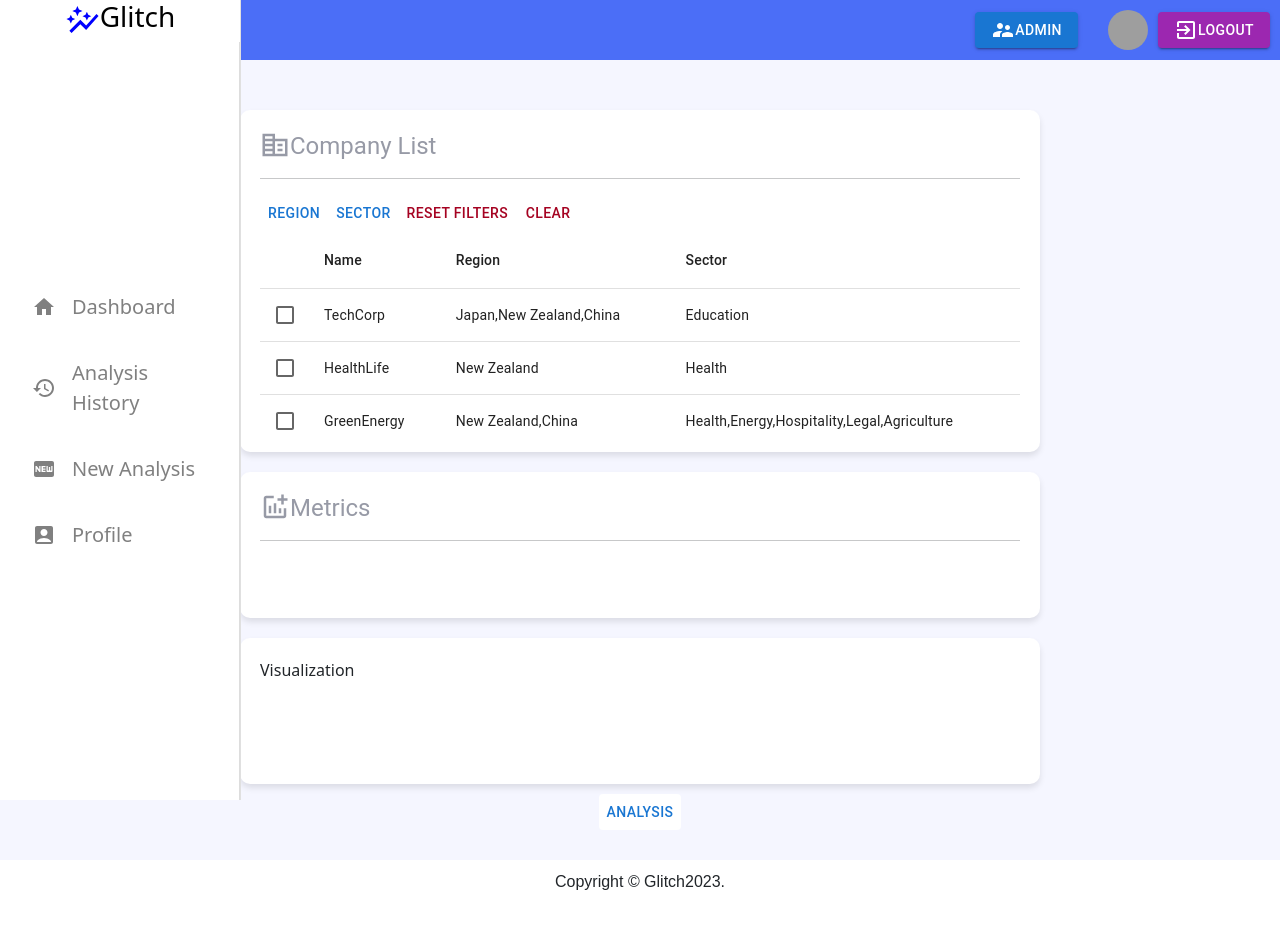
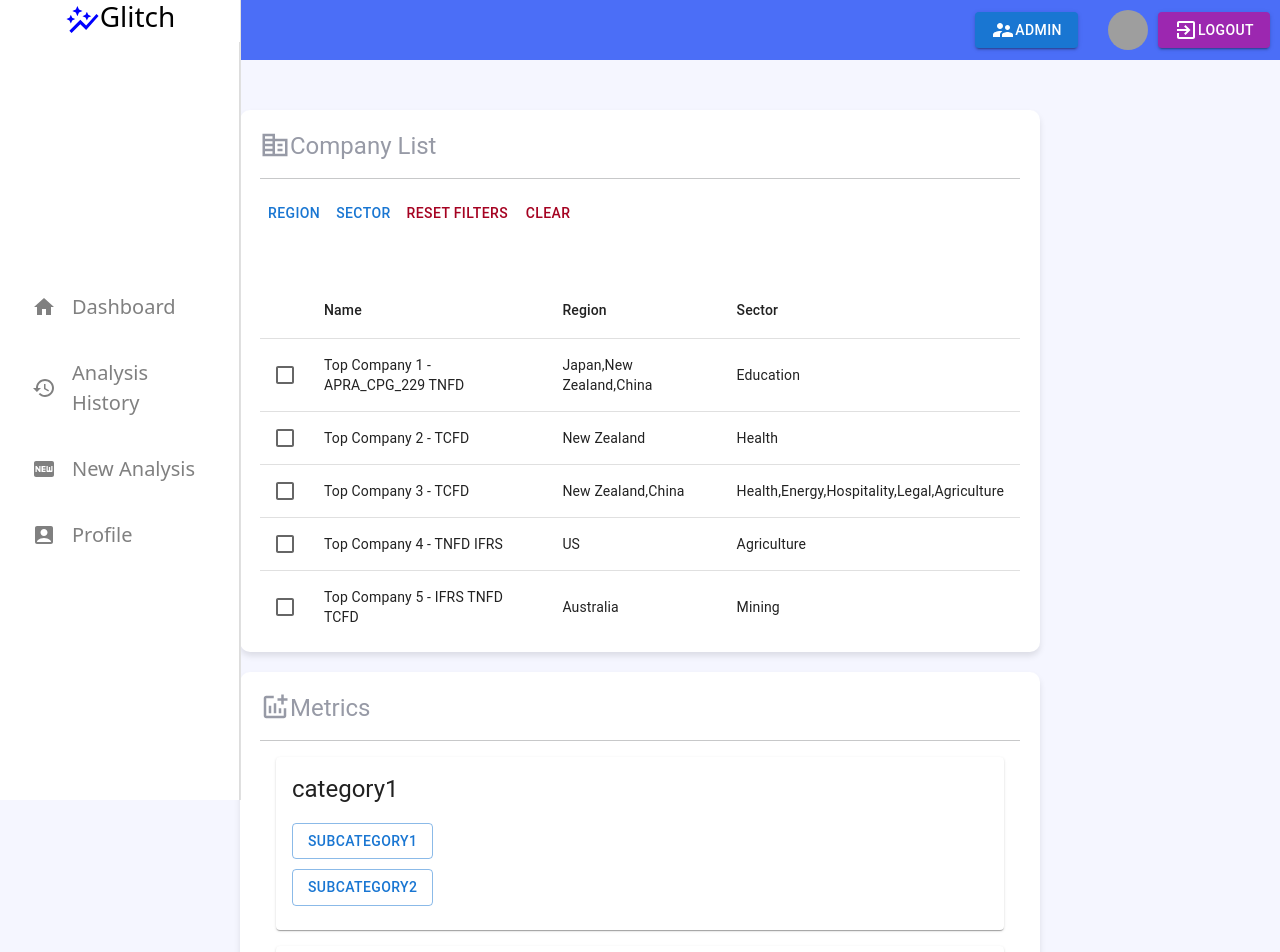
Before and after one commit to ZXGBryce/9900backup, a React (Create React App) app in the folder frontend/: page /analysis/1 in a window 1280 px wide. Shown: the top 952 px of the page. Before the commit the page ends 904 px from the top, so only its background shows below. Built offline with nearby package versions, Linux system fonts and the light colour scheme; grey boxes are pictures that could not be loaded.

Commit message:
metrics boxes added

```diff
--- a/frontend/src/components/Header.jsx
+++ b/frontend/src/components/Header.jsx
@@ -43,7 +43,7 @@ function Header() {
     //logout function
     function logoutAction () {
         logout()
-        navigate('/')
+        navigate('')
     }
 
     return (
--- /dev/null
+++ b/frontend/src/components/MetricsBox.jsx
@@ -0,0 +1,28 @@
+import { useState } from "react"
+import React from 'react'
+import { Card, CardContent, Typography } from '@mui/material'
+import Button from '@mui/material/Button'
+
+import Subcategory from './analysis/SubCategory'
+
+function Category ({data, categoryName, subcategories, onUpdateValue, onAddIndicator}) {
+
+    return (
+        <div>
+            {Object.entries(data).map(([categoryName, subcategories], index) => (
+            <Card key={index} sx={{ margin: 2 }} style={{maxHeight: '300px', overflow: 'auto'}}>
+                <CardContent>
+                <Typography variant="h5" gutterBottom>
+                    {categoryName}
+                </Typography>
+                {subcategories.map((subcategory, subIndex) => (
+                    <Subcategory   key={subIndex} subcategory={subcategory} onUpdateValue={onUpdateValue} onAddIndicator={onAddIndicator} />
+                ))}
+                </CardContent>
+            </Card>
+            ))}
+        </div>
+        );
+};
+
+export default Category
--- /dev/null
+++ b/frontend/src/components/analysis/AddIndicatorModal.jsx
@@ -0,0 +1,40 @@
+import React, { useState } from 'react';
+import { Modal, TextField, Button } from '@mui/material';
+
+const AddIndicatorModal = ({ open, onClose, onAdd }) => {
+    const [indicator, setIndicator] = useState({
+        name: '',
+        value: '',
+        environment: '',
+        social: '',
+        governance: ''
+    })
+
+    const handleChange = (field) => (event) => {
+        setIndicator({
+        ...indicator,
+        [field]: event.target.value
+        })
+    }
+
+    const handleAdd = () => {
+        onAdd(indicator);
+        onClose();
+    }
+
+    return (
+        <Modal open={open} onClose={onClose}>
+        <div style={{ padding: '20px', backgroundColor: 'white', position: 'absolute', top: '50%', left: '50%', transform: 'translate(-50%, -50%)', width: '300px' }}>
+            <h2>Add New Indicator</h2>
+            <TextField label="Name" value={indicator.name} onChange={handleChange('name')} fullWidth />
+            <TextField label="Value" value={indicator.value} onChange={handleChange('value')} fullWidth />
+            <TextField label="Environment" value={indicator.environment} onChange={handleChange('environment')} fullWidth />
+            <TextField label="Social" value={indicator.social} onChange={handleChange('social')} fullWidth />
+            <TextField label="Governance" value={indicator.governance} onChange={handleChange('governance')} fullWidth />
+            <Button onClick={handleAdd} variant="contained" color="primary" style={{ marginTop: '10px' }}>Add</Button>
+        </div>
+        </Modal>
+    )
+}
+
+export default AddIndicatorModal
--- a/frontend/src/components/Company.jsx
+++ b/frontend/src/components/analysis/Company.jsx
@@ -21,7 +21,7 @@ function CompanyBox ({ companyList, onCompanySelect }) {
 
     return (
         <div>
-            <Box style={{ maxHeight: '200px', overflow: 'auto' }}>
+            <Box style={{ maxHeight: '350px', overflow: 'auto', marginTop:'50px' }}>
                 <Table>
                     <TableHead>
                         <TableRow>
--- /dev/null
+++ b/frontend/src/components/analysis/SubCategory.jsx
@@ -0,0 +1,93 @@
+import React, { useState } from 'react';
+import { Table, TableBody, TableCell, TableHead, TableRow, Button } from '@mui/material';
+import AddIndicatorModal from './AddIndicatorModal';
+
+function Subcategory ({ categoryName, subcategory, onUpdateValue, onAddIndicator }) {
+    const [open, setOpen] = useState(false)
+    const [editableValue, setEditableValue] = useState(null)
+    const [editIndex, setEditIndex] = useState(null)
+
+    function handleToggle () {
+        setOpen(prevOpen => !prevOpen)
+    }
+
+    function handleValueClick (value, index) {
+        setEditableValue(value);
+        setEditIndex(index);
+        };
+
+        function handleValueChange (event) {
+            setEditableValue(event.target.value);
+        };
+
+        function handleValueUpdate () {
+            onUpdateValue(categoryName, subcategory.name, editIndex, editableValue)
+            setEditIndex(null);
+        };
+
+    // Add Modal
+    const [modalOpen, setModalOpen] = useState(false);
+
+    const handleOpenModal = () => {
+    setModalOpen(true);
+    }
+
+    const handleCloseModal = () => {
+    setModalOpen(false);
+    }
+
+    const handleAddIndicator = (indicator) => {
+    onAddIndicator(subcategory.name, indicator);
+    }
+
+    return (
+    <div>
+    <Button style={{marginTop:'10px'}} onClick={handleToggle} variant="outlined">
+        {subcategory.name}
+    </Button>
+    {open && (
+        <Table size="small">
+        <TableHead>
+            <TableRow>
+            <TableCell>Name</TableCell>
+            <TableCell>Value</TableCell>
+            <TableCell>Environment</TableCell>
+            <TableCell>Social</TableCell>
+            <TableCell>Governance</TableCell>
+            </TableRow>
+        </TableHead>
+        <TableBody>
+            {subcategory.indicators.map((indicator, index) => (
+                <TableRow key={index}>
+                    <TableCell>{indicator.name}</TableCell>
+                    <TableCell>
+                    {editIndex === index ? (
+                        <input
+                        type="text"
+                        value={editableValue}
+                        onChange={handleValueChange}
+                        onBlur={handleValueUpdate}
+                        />
+                    ) : (
+                        <span onClick={() => handleValueClick(indicator.value, index)}>
+                        {indicator.value}
+                        </span>
+                    )}
+                    </TableCell>
+                    <TableCell>{indicator.environment}</TableCell>
+                    <TableCell>{indicator.social}</TableCell>
+                    <TableCell>{indicator.governance}</TableCell>
+                </TableRow>
+            ))}
+        </TableBody>
+        <Button onClick={handleOpenModal} variant="contained" color="primary" style={{ marginTop: '10px' }}>
+            Add New Indicator
+        </Button>
+        <AddIndicatorModal open={modalOpen} onClose={handleCloseModal} onAdd={handleAddIndicator} />
+        </Table>
+    )}
+    </div>
+);
+};
+
+export default Subcategory;
--- a/frontend/src/css/Site.css
+++ b/frontend/src/css/Site.css
@@ -1,7 +1,6 @@
 .site-struct {
     display: flex;
     flex-direction: column;
-    height: 100vh;
     background-color: #f5f6ff;
 }
 
--- a/frontend/src/css/pages/Analysis.css
+++ b/frontend/src/css/pages/Analysis.css
@@ -1,3 +1,4 @@
+
 .container-block {
     margin-top: 20px;
     flex: 1;
@@ -6,6 +7,18 @@
     justify-content: center;
     align-items: center;
     padding: 20px;
+    box-shadow: 0 4px 6px rgba(0, 0, 0, 0.1);
+}
+
+.company-container-block {
+    margin-top: 20px;
+    flex: 1;
+    background-color: white;
+    border-radius: 10px;
+    justify-content: center;
+    align-items: center;
+    padding: 20px;
+    height: 350px;
     box-shadow: 0 4px 6px rgba(0, 0, 0, 0.1);
 }
 
@@ -23,10 +36,16 @@
     .container-block  {
         width: 800px;
     }
+    .company-container-block{
+        width: 800px;
+    }
 }
 
 @media (min-width: 768px) and (max-width: 1024px) {
     .container-block {
+        width: 600px;
+    }
+    .company-container-block{
         width: 600px;
     }
 }
@@ -35,4 +54,7 @@
     .container-block {
         width: 350px;
     }
+    .company-container-block{
+        width: 350px;
+    }
 }
--- a/frontend/src/pages/analysis.jsx
+++ b/frontend/src/pages/analysis.jsx
@@ -3,12 +3,14 @@ import { Box, Checkbox, FormControlLabel, Typography, Button } from '@mui/materi
 import { styled } from '@mui/system'
 import CorporateFareIcon from '@mui/icons-material/CorporateFare';
 import AddchartIcon from '@mui/icons-material/Addchart';
+import PollIcon from '@mui/icons-material/Poll';
 
 // components
 import Header from '../components/Header'
 import Footer from '../components/Footer'
-import CompanyBox from '../components/Company'
-import Dropdown from '../components/Dropdown'
+import CompanyBox from '../components/analysis/Company'
+import Dropdown from '../components/analysis/Dropdown'
+import Category from '../components/MetricsBox'
 // css files
 import "../css/Site.css"
 import "../css/pages/Analysis.css"
@@ -23,67 +25,105 @@ function Analysis () {
     // dummy company list
     const [companies, setCompanies] = useState([
         {
-            "name": "TechCorp",
+            "name": "Top Company 1 - APRA_CPG_229 TNFD",
             "region": "Japan,New Zealand,China",
             "sector": "Education"
         },
         {
-            "name": "HealthLife",
+            "name": "Top Company 2 - TCFD",
             "region": "New Zealand",
             "sector": "Health"
         },
         {
-            "name": "GreenEnergy",
+            "name": "Top Company 3 - TCFD",
             "region": "New Zealand,China",
             "sector": "Health,Energy,Hospitality,Legal,Agriculture"
         },
         {
-            "name": "FinancePlus",
+            "name": "Top Company 4 - TNFD IFRS",
             "region": "US",
             "sector": "Agriculture"
         },
         {
-            "name": "AutoMoto",
+            "name": "Top Company 5 - IFRS TNFD TCFD",
             "region": "Australia",
             "sector": "Mining"
         }
     ])
     // dummy metrics and indicator list
     const [metricList, setMetricList] = useState(
-    {
-        'metricName1': [
+        {
+            "category1": [
             {
-                'name': 'Technological innovation',
-                'value': '0.475338734',
-                'environment': 'No',
-                'social': 'No',
-                'governance': 'Yes',
+            "name":"subcategory1",
+            "indicators": [
+                {
+                    "name": "Technological innovation",
+                    "value": "0.475338734",
+                    "environment": "No",
+                    "social": "No",
+                    "governance": "Yes"
+                },
+                {
+                    "name": "Social adaptation",
+                    "value": "0.475338734",
+                    "environment": "No",
+                    "social": "No",
+                    "governance": "Yes"
+                }
+            ],
+            "value": '10'
             },
             {
-                'name': 'Social adaptation',
-                'value': '0.123129498',
-                'environment': 'No',
-                'social': 'Yes',
-                'governance': 'No',
-            }
+            "name":"subcategory2",
+            "indicators": [
+                {
+                    "name": "Changing climate conditions",
+                    "value": "0.475338734",
+                    "environment": "No",
+                    "social": "No",
+                    "governance": "Yes"
+                }
+            ],
+            "value": '10'
+            },
         ],
-        'metricName2': [
+        "category2": [
             {
-                'name': 'Proportion of annual revenue exposed to physical risks',
-                'value': '0.136900998',
-                'environment': 'No',
-                'social': 'No',
-                'governance': 'Yes',
+            "name":"subcategory1",
+            "indicators": [
+                {
+                    "name": "TI",
+                    "value": "0.475338734",
+                    "environment": "No",
+                    "social": "No",
+                    "governance": "Yes"
+                },
+                {
+                    "name": "SA",
+                    "value": "0.475338734",
+                    "environment": "No",
+                    "social": "No",
+                    "governance": "Yes"
+                }
+            ],
+            "value": '10'
             },
             {
-                'name': 'Total annual revenue exposed to physical risks',
-                'value': '0.311636435',
-                'environment': 'No',
-                'social': 'Yes',
-                'governance': 'No',
-            }
+            "name":"subcategory2",
+            "indicators": [
+                {
+                    "name": "CCC",
+                    "value": "0.475338734",
+                    "environment": "No",
+                    "social": "No",
+                    "governance": "Yes"
+                }
+            ],
+            "value": '10'
+            },
         ]
-})
+    })
 
     // for company checkbox
     const [selectedCompanies, setSelectedCompanies] = useState([])
@@ -146,14 +186,45 @@ function Analysis () {
         setSelectedCompanies([])
     };
 
+    // metrics
+    // change indicator values
+    const handleUpdateValue = (categoryName, subcategoryName, index, newValue) => {
+        setMetricList(prevMetricList => {
+            const newMetricList = { ...prevMetricList };
+            const subcategories = newMetricList[categoryName];
+            if (subcategories) {
+                subcategories.forEach(subcategory => {
+                    if (subcategory.name === subcategoryName) {
+                        subcategory.indicators[index].value = newValue;
+                    }
+                });
+            }
+            return newMetricList;
+        });
+    };
+    // Add new indicators
+    const handleAddIndicator = (subcategoryName, newIndicator) => {
+        setMetricList(prevMetricList => {
+            const newMetricList = { ...prevMetricList };
+            Object.entries(newMetricList).forEach(([categoryKey, subcategories]) => {
+                subcategories.forEach(subcategory => {
+                    if (subcategory.name === subcategoryName) {
+                        subcategory.indicators.push(newIndicator);
+                    }
+                });
+            });
+            return newMetricList;
+        });
+    };
 
     console.log(selectedCompanies)
+    console.log(metricList)
 
     return (
         <div className='site-struct'>
             <Header/>
             <div className='main-container'>
-                <div className='container-block'>
+                <div className='company-container-block'>
                     <div className='analysis-title'>
                         <CorporateFareIcon style={{ fontSize: 30, color:'#979aa6' }}/>
                         <Typography style={{ color:'#979aa6'}} variant='h5'>Company List</Typography>
@@ -165,7 +236,7 @@ function Analysis () {
                         <Button style={{ color:"#a50221" }} onClick={handleReset}>Reset Filters</Button>
                         <Button style={{ color:"#a50221" }} onClick={handleClear}>Clear</Button>
                     </div>
-                    <CompanyBox companyList={filteredCompanies} onCompanySelect={handleCompanySelect} key={key}/>
+                    <CompanyBox companyList={filteredCompanies} onCompanySelect={handleCompanySelect} key={key} onAddIndicator={handleAddIndicator}/>
                 </div>
                 <div className='container-block'>
                     <div className='analysis-title'>
@@ -173,10 +244,18 @@ function Analysis () {
                         <Typography style={{ color:'#979aa6'}} variant='h5'>Metrics</Typography>
                     </div>
                     <hr />
+                    <div>
+                        {/* debug this line */}
+                        {/* have the value link with the indicator name not the index */}
+                        <Category data={metricList} onUpdateValue={handleUpdateValue}/>
+                    </div>
 
                 </div>
                 <div className='container-block'>
-                    Visualization
+                    <div className='analysis-title'>
+                            <AddchartIcon style={{ fontSize: 30, color:'#979aa6' }}/>
+                            <Typography style={{ color:'#979aa6'}} variant='h5'>Visualization</Typography>
+                        </div>
                 </div>
                 <Button style={{ marginTop:'10px', backgroundColor:'white'}}>Analysis</Button>
             </div>
```
Also changed, not shown: frontend/src/components/analysis/Dropdown.jsx (renamed from frontend/src/components/Dropdown.jsx, +11 -3 lines).
